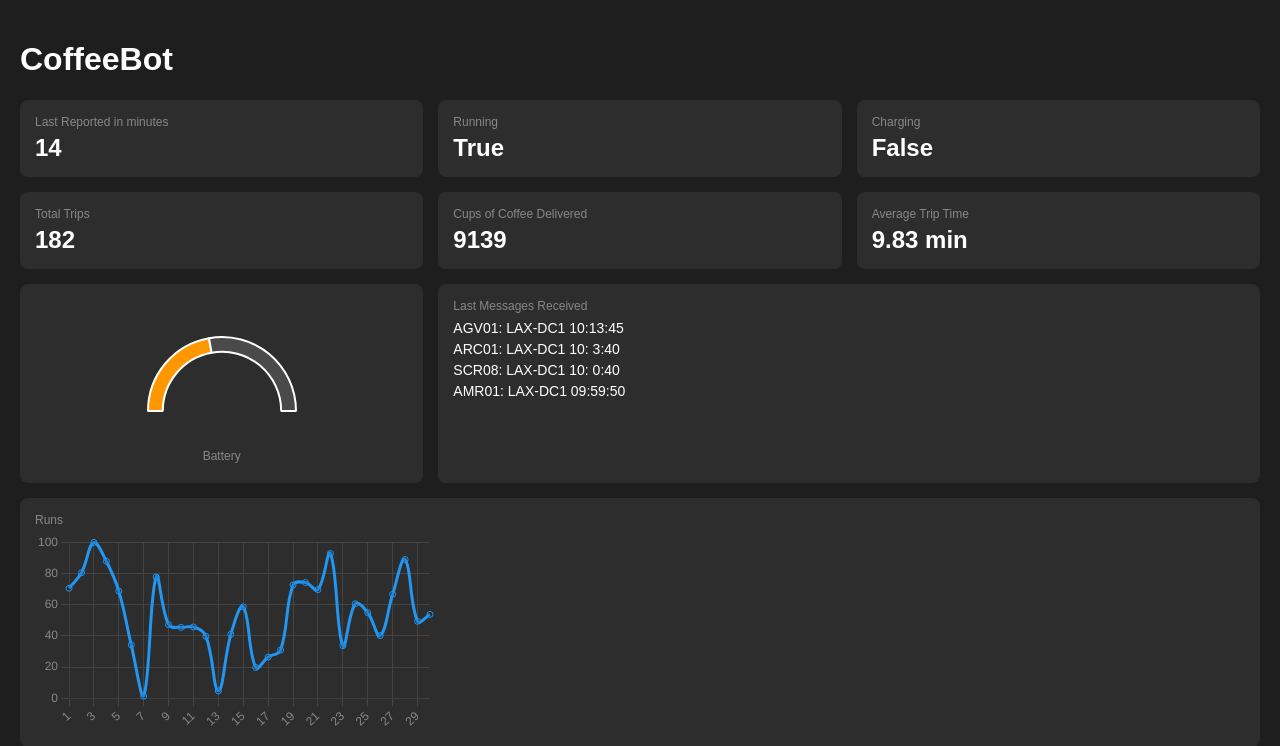
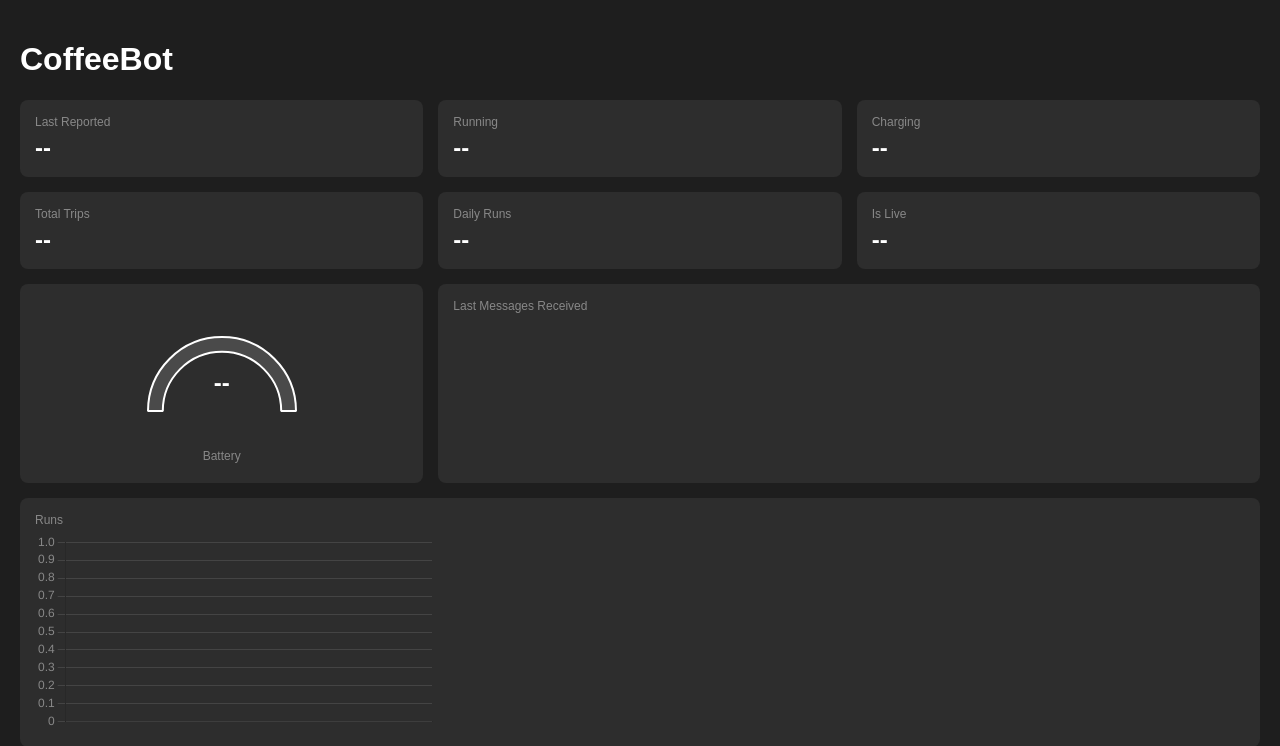
Before and after one commit to VCHSRobots/coffeebot, a Flask app: page / in a window 1280 px wide. Shown: the top 746 px of the page. Run offline with Flask 2, Linux system fonts and the light colour scheme; data that the repository does not hold is empty.

Commit message:
Edited website, removed mock data, and implemented website with rest of program.

```diff
--- a/webserver/app.py
+++ b/webserver/app.py
@@ -3,10 +3,22 @@ from mqtt_client import MQTTClient
 from database import Database
 import json
 import time
+from datetime import datetime
 
 app = Flask(__name__)
 mqtt_client = MQTTClient()
 db = Database()
+
+def ensure_initial_data():
+    data = db.get_latest_data()
+    if not data:
+        # Insert initial data if the database is empty
+        db.insert_data(
+            battery_level=100.0,
+            is_live=False,
+            total_runs=0,
+            daily_runs=0
+        )
 
 @app.route('/')
 def index():
@@ -27,10 +39,21 @@ def stats():
                     'daily_runs': daily_runs
                 })
                 yield f"data: {json_data}\n\n"
+            else:
+                # If there's no data, send default values
+                json_data = json.dumps({
+                    'timestamp': datetime.now().isoformat(),
+                    'battery_level': 0,
+                    'is_live': False,
+                    'total_runs': 0,
+                    'daily_runs': 0
+                })
+                yield f"data: {json_data}\n\n"
             time.sleep(1)
 
     return Response(generate(), content_type='text/event-stream')
 
 if __name__ == '__main__':
+    ensure_initial_data()
     mqtt_client.start()
     app.run(debug=True, threaded=True)
--- a/webserver/templates/index.html
+++ b/webserver/templates/index.html
@@ -45,6 +45,7 @@
             width: 100%;
             max-width: 150px;
             text-align: center;
+            position: relative;
         }
         .battery-gauge {
             grid-column: span 1;
@@ -61,13 +62,21 @@
             max-height: 150px;
             overflow-y: auto;
         }
+        .battery-percentage {
+            position: absolute;
+            top: 50%;
+            left: 50%;
+            transform: translate(-50%, -50%);
+            font-size: 24px;
+            font-weight: bold;
+        }
     </style>
 </head>
 <body>
     <h1>CoffeeBot</h1>
     <div class="dashboard">
         <div class="card">
-            <div class="card-title">Last Reported in minutes</div>
+            <div class="card-title">Last Reported</div>
             <div class="card-value" id="last-reported">--</div>
         </div>
         <div class="card">
@@ -83,17 +92,18 @@
             <div class="card-value" id="total-trips">--</div>
         </div>
         <div class="card">
-            <div class="card-title">Cups of Coffee Delivered</div>
-            <div class="card-value" id="coffee-delivered">--</div>
+            <div class="card-title">Daily Runs</div>
+            <div class="card-value" id="daily-runs">--</div>
         </div>
         <div class="card">
-            <div class="card-title">Average Trip Time</div>
-            <div class="card-value" id="average-trip-time">--</div>
+            <div class="card-title">Is Live</div>
+            <div class="card-value" id="is-live">--</div>
         </div>
         <div class="card battery-gauge">
             <div class="gauge-container">
                 <div class="gauge-chart">
                     <canvas id="battery-gauge"></canvas>
+                    <div class="battery-percentage" id="battery-percentage">--</div>
                     <div class="card-title">Battery</div>
                 </div>
             </div>
@@ -135,15 +145,15 @@
         }
 
         // Create battery gauge
-        const batteryGauge = createGauge('battery-gauge', 16, 'Battery', '#ff9800');
+        const batteryGauge = createGauge('battery-gauge', 0, 'Battery', '#ff9800');
 
         // Create runs chart
         const runsChart = new Chart(document.getElementById('runs-chart'), {
             type: 'line',
             data: {
-                labels: Array.from({length: 30}, (_, i) => i + 1),
+                labels: [],
                 datasets: [{
-                    data: Array.from({length: 30}, () => Math.random() * 100),
+                    data: [],
                     borderColor: '#2196f3',
                     tension: 0.4,
                     fill: false
@@ -167,38 +177,45 @@
             }
         });
 
-        // Function to update dashboard with mock data
-        function updateDashboard() {
-            document.getElementById('last-reported').textContent = Math.floor(Math.random() * 60);
-            document.getElementById('running-status').textContent = Math.random() > 0.5 ? 'True' : 'False';
-            document.getElementById('charging-status').textContent = Math.random() > 0.5 ? 'True' : 'False';
-            document.getElementById('total-trips').textContent = Math.floor(Math.random() * 5000);
-            document.getElementById('coffee-delivered').textContent = Math.floor(Math.random() * 10000);
-            document.getElementById('average-trip-time').textContent = (Math.random() * 10).toFixed(2) + ' min';
+        // Function to update dashboard with real data
+        function updateDashboard(data) {
+            document.getElementById('last-reported').textContent = new Date(data.timestamp).toLocaleString();
+            document.getElementById('running-status').textContent = data.is_live ? 'True' : 'False';
+            document.getElementById('is-live').textContent = data.is_live ? 'True' : 'False';
+            document.getElementById('total-trips').textContent = data.total_runs;
+            document.getElementById('daily-runs').textContent = data.daily_runs;
 
             // Update battery gauge
-            batteryGauge.data.datasets[0].data[0] = Math.floor(Math.random() * 100);
+            batteryGauge.data.datasets[0].data[0] = data.battery_level;
+            batteryGauge.data.datasets[0].data[1] = 100 - data.battery_level;
             batteryGauge.update();
+            document.getElementById('battery-percentage').textContent = data.battery_level.toFixed(2) + '%';
 
             // Update runs chart
-            runsChart.data.datasets[0].data = Array.from({length: 30}, () => Math.random() * 100);
+            if (runsChart.data.labels.length >= 30) {
+                runsChart.data.labels.shift();
+                runsChart.data.datasets[0].data.shift();
+            }
+            runsChart.data.labels.push(new Date(data.timestamp).toLocaleTimeString());
+            runsChart.data.datasets[0].data.push(data.daily_runs);
             runsChart.update();
 
             // Update last messages
-            const messages = [
-                'AGV01: LAX-DC1 10:13:45',
-                'ARC01: LAX-DC1 10: 3:40',
-                'SCR08: LAX-DC1 10: 0:40',
-                'AMR01: LAX-DC1 09:59:50'
-            ];
-            document.getElementById('last-messages').innerHTML = messages.map(msg => `<div>${msg}</div>`).join('');
+            const messageElement = document.createElement('div');
+            messageElement.textContent = `Update: ${new Date(data.timestamp).toLocaleString()}`;
+            const messagesContainer = document.getElementById('last-messages');
+            messagesContainer.insertBefore(messageElement, messagesContainer.firstChild);
+            if (messagesContainer.children.length > 5) {
+                messagesContainer.removeChild(messagesContainer.lastChild);
+            }
         }
 
-        // Initial update
-        updateDashboard();
-
-        // Update every 5 seconds
-        setInterval(updateDashboard, 5000);
+        // Set up EventSource for real-time updates
+        const eventSource = new EventSource('/stats');
+        eventSource.onmessage = function(event) {
+            const data = JSON.parse(event.data);
+            updateDashboard(data);
+        };
     </script>
 </body>
 </html>
```
Also changed, not shown: coffeebot.db.
